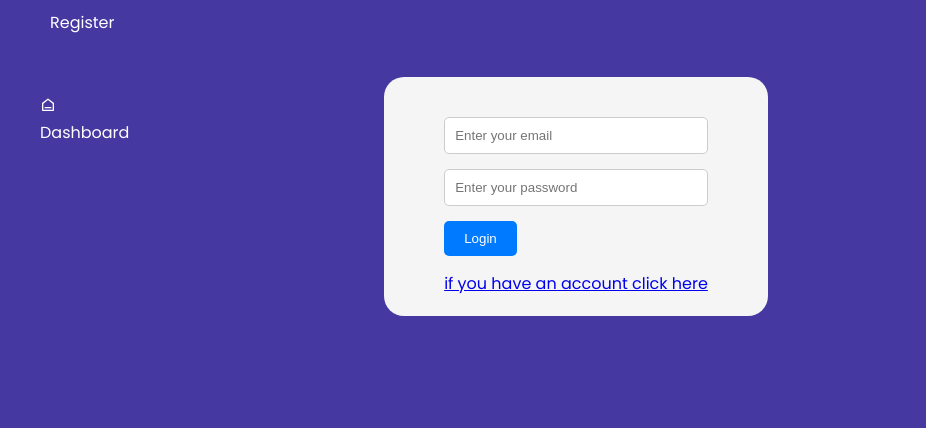
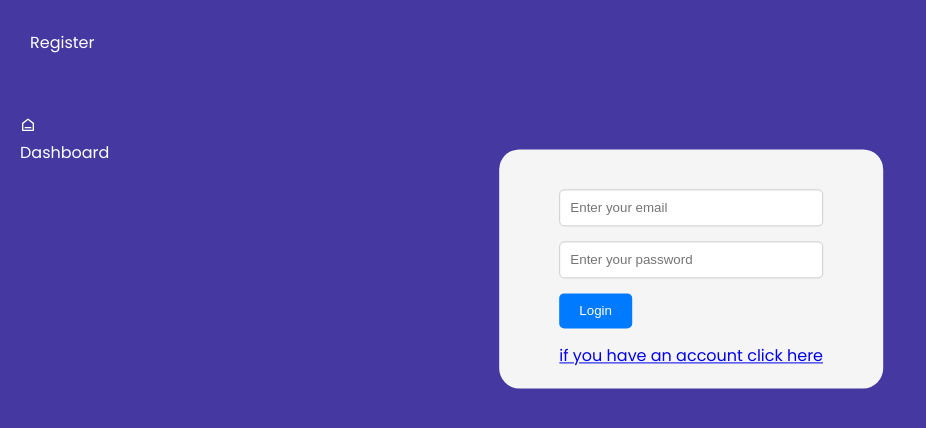
Before and after one commit to MarwenCode/Dashboard-admin-app, a React (Create React App) app in the folder client/: page / in a window 1280 px wide. Shown: the top 428 px of the page, without its empty margins (0-926 px from the left). Built offline with nearby package versions, Linux system fonts and the light colour scheme; no server answers.

Commit message:
widht items dashboard style

```diff
--- a/client/src/app.scss
+++ b/client/src/app.scss
@@ -4,6 +4,8 @@
   margin: 0;
   padding: 0;
   box-sizing: border-box;
+
+    //  box-shadow: 0 0 0 3px red inset;
 
 
 
--- a/client/src/components/alertMessage/AlterMessage.jsx
+++ b/client/src/components/alertMessage/AlterMessage.jsx
@@ -1,5 +1,6 @@
 
 import React, { useState, useContext } from "react";
+import { Link } from "react-router-dom";
 
 import { AppContext } from "../../context/context";
 import "./alertMessage.scss"
@@ -13,6 +14,11 @@ const AlertMessage = () => {
     return (
       <div className="alertMessage">
         <p>Please create an account or login to view content!</p>
+        <Link to='/register'>
+
+        <button>Click here </button>
+
+        </Link>
       </div>
     );
   }
--- a/client/src/components/alertMessage/alertMessage.scss
+++ b/client/src/components/alertMessage/alertMessage.scss
@@ -1,4 +1,30 @@
 .alertMessage {
     margin: 50px 450px;
 
-}
+    button {
+      padding: 10px;
+      border-radius: 10px;
+      background-color: #007bff;
+      color: #ffffff;
+      border: none;
+      cursor: pointer;
+      transition: transform 0.3s ease, background-color 0.3s ease;
+
+      &:hover {
+        transform: scale(1.05);
+        background-color: #3e81ad;
+      }
+    }
+
+    @media screen and (max-width: 768px) {
+      margin: 50px 100px;
+    }
+
+    @media screen and (max-width: 425px) {
+      margin: 50px 20px;
+    }
+
+    @media screen and (max-width: 320px) {
+      margin: 20px 10px;
+    }
+  }
--- a/client/src/components/login/login.scss
+++ b/client/src/components/login/login.scss
@@ -1,7 +1,7 @@
 .register {
 
     .left {
-        margin-right: -10px;
+        // margin-right: -10px;
 
     }
 }
--- a/client/src/components/register/register.scss
+++ b/client/src/components/register/register.scss
@@ -7,13 +7,16 @@
      height: auto;
      border-radius: 20px;
      padding: 20px;
-     display: flex; /* Use flexbox */
-     flex-direction: column; /* Align children vertically */
-     justify-content: center; /* Center children horizontally */
-     align-items: center; /* Center children vertically */
+     display: flex;
+     flex-direction: column;
+     justify-content: center;
+     align-items: center;
      color: black;
-     margin-left: 30%;
-     margin-top: -10%;
+    //  margin-left: 30%;
+    //  margin-top: 0%;
+     justify-content: center;
+     align-items: center;
+     transform: translate(130%,-40%);
 
      .heading {
        margin-bottom: 20px;
--- a/client/src/pages/products/products.scss
+++ b/client/src/pages/products/products.scss
@@ -24,6 +24,7 @@
         text-align: center;
         color: black;
         position:relative;
+        width: 100%;
 
 
 
--- a/client/src/pages/sidebar/sidebar.scss
+++ b/client/src/pages/sidebar/sidebar.scss
@@ -5,7 +5,8 @@
     margin-top: 0px;
 
     .section{
-        margin-left: 40px;
+        // margin-left: 40px;
+        padding: 20px;
 
 
         .logout{
--- a/client/src/pages/tickets/Tickets.jsx
+++ b/client/src/pages/tickets/Tickets.jsx
@@ -1,4 +1,4 @@
-import React, {useState, useEffect} from 'react';
+import React, { useState, useEffect } from 'react';
 import SideBar from "../sidebar/SideBar";
 import Ticket from '../../components/ticket/Ticket';
 import "./tickets.scss"
@@ -6,20 +6,35 @@ import "./tickets.scss"
 import axios from 'axios';
 
 const Tickets = () => {
-    const [tickets, setTickets] = useState([])
+    const [tickets, setTickets] = useState([]);
+    const [loading, setLoading] = useState(true);
+    const [error, setError] = useState(null);
 
     useEffect(() => {
-        const fetchTickets = async() => {
-            const res = await axios.get("/ticket");
-            // const res = await axios.get("https://dashboard-api-marwen.onrender.com/api/ticket");
-            console.log(res)
-            setTickets(res.data)
+        const fetchTickets = async () => {
+            try {
+                // const res = await axios.get("/ticket");
+                const res = await axios.get("https://dashboard-api-marwen.onrender.com/api/ticket");
+                console.log(res.data);
+                setTickets(res.data);
+                setLoading(false);
+            } catch (error) {
+                console.error("Error fetching tickets:", error);
+                setError(error);
+                setLoading(false);
+            }
         }
 
-        fetchTickets()
-    },[])
+        fetchTickets();
+    }, []);
 
+    if (loading) {
+        return <div>Loading...</div>;
+    }
 
+    if (error) {
+        return <div>Error: {error.message}</div>;
+    }
 
     return (
         <div className='tickets'>
@@ -31,18 +46,13 @@ const Tickets = () => {
                     <div>Brand</div>
                     <div>Status</div>
                     <div>Display</div>
-
                 </div>
-
-        {tickets.map((ticket) => (
-          <Ticket  ticket={ticket} />
+                {tickets?.map((ticket) => (
+                    <Ticket key={ticket.id} ticket={ticket} />
                 ))}
             </div>
-
-
-
         </div>
-  )
+    );
 }
 
-export default Tickets
+export default Tickets;
```
Lines whose indentation alone changed are shown as unchanged.
